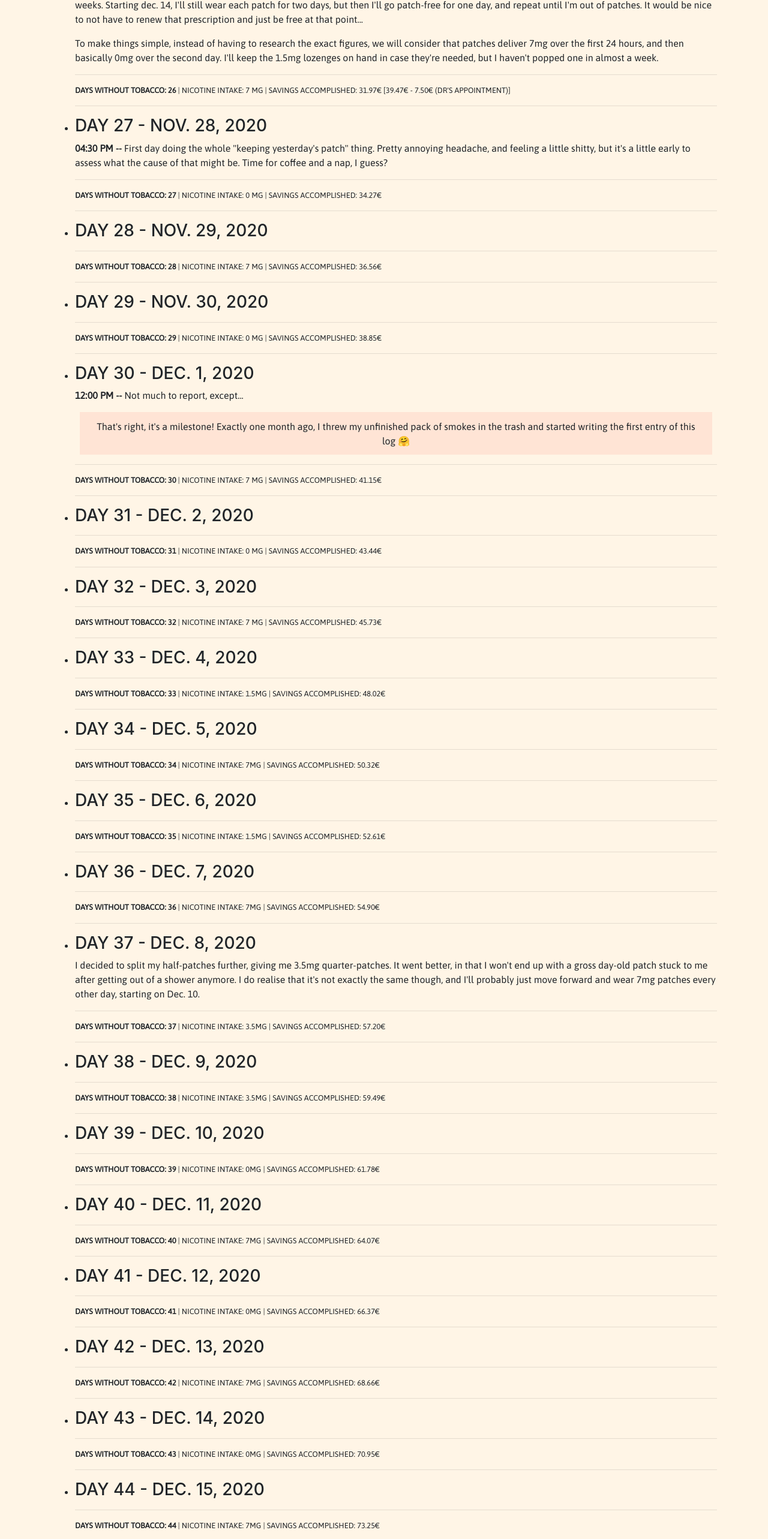
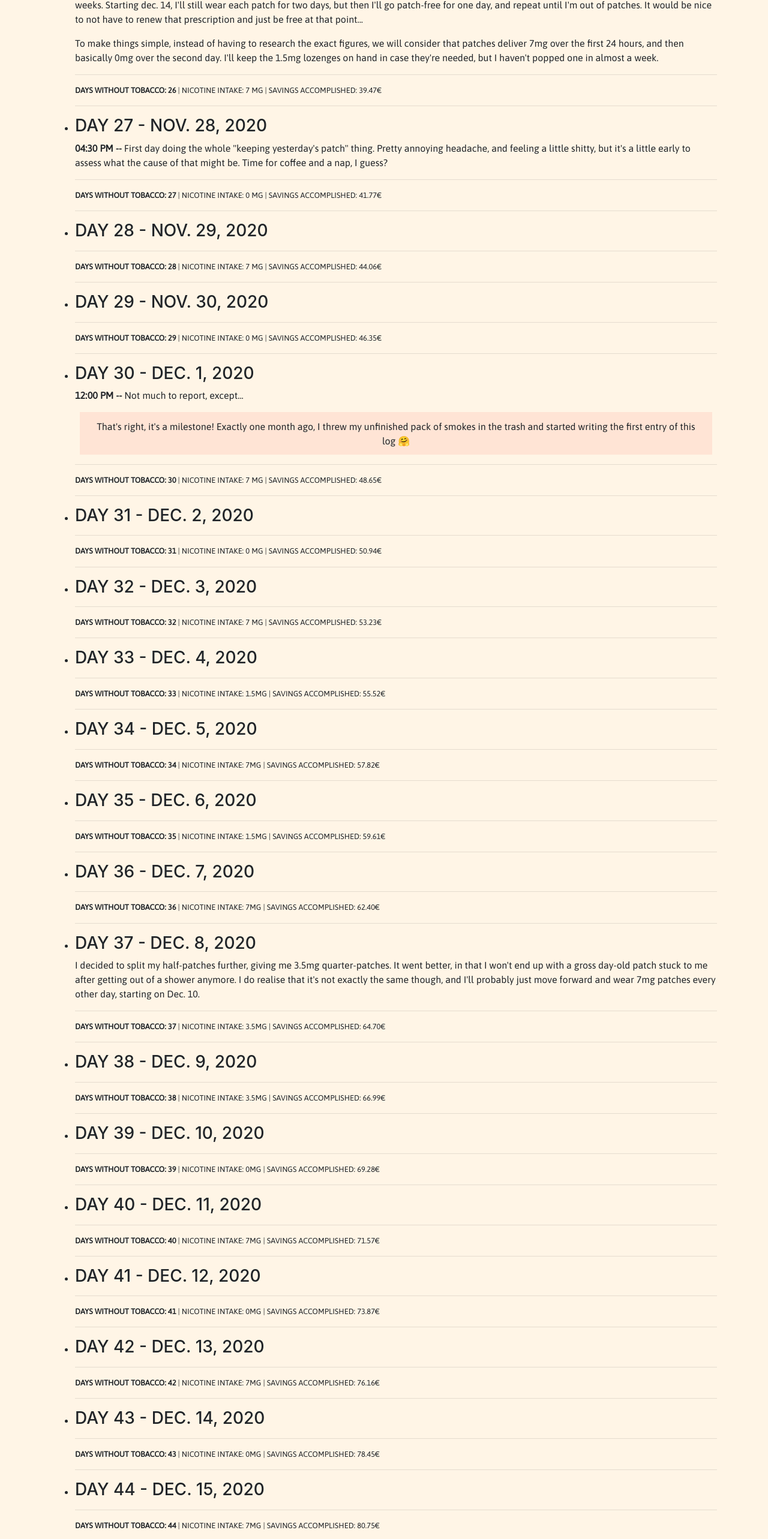
Before and after one commit to draialexis/alexisdrai, an Angular app: page / in a window 1280 px wide. Shown: the part 7077-9643 px from the top of the page at 60% size. Built offline with nearby package versions, Linux system fonts and the light colour scheme.

Commit message:
Add entry for day 50 + corrected savings

```diff
--- a/src/app/components/smokefree/smokefree.component.html
+++ b/src/app/components/smokefree/smokefree.component.html
@@ -336,7 +336,7 @@
       they're needed, but I haven't popped one in almost a week.</p>
     <hr>
     <p class="small-print text-uppercase"><strong>days without tobacco: 26</strong> | nicotine intake: 7 mg | savings
-      accomplished: 31.97€ [39.47€ - 7.50€ (Dr's appointment)]</p>
+      accomplished: 39.47€</p>
     <hr>
   </li>
   <li>
@@ -346,21 +346,21 @@
       coffee and a nap, I guess?</p>
     <hr>
     <p class="small-print text-uppercase"><strong>days without tobacco: 27</strong> | nicotine intake: 0 mg | savings
-      accomplished: 34.27€</p>
+      accomplished: 41.77€</p>
     <hr>
   </li>
   <li>
     <h3 class="text-uppercase">Day 28 - nov. 29, 2020</h3>
     <hr>
     <p class="small-print text-uppercase"><strong>days without tobacco: 28</strong> | nicotine intake: 7 mg | savings
-      accomplished: 36.56€</p>
+      accomplished: 44.06€</p>
     <hr>
   </li>
   <li>
     <h3 class="text-uppercase">Day 29 - nov. 30, 2020</h3>
     <hr>
     <p class="small-print text-uppercase"><strong>days without tobacco: 29</strong> | nicotine intake: 0 mg | savings
-      accomplished: 38.85€</p>
+      accomplished: 46.35€</p>
     <hr>
   </li>
   <li>
@@ -370,49 +370,49 @@
       of smokes in the trash and started writing the first entry of this log&nbsp;🤗</p>
     <hr>
     <p class="small-print text-uppercase"><strong>days without tobacco: 30</strong> | nicotine intake: 7 mg | savings
-      accomplished: 41.15€</p>
+      accomplished: 48.65€</p>
     <hr>
   </li>
   <li>
     <h3 class="text-uppercase">Day 31 - dec. 2, 2020</h3>
     <hr>
     <p class="small-print text-uppercase"><strong>days without tobacco: 31</strong> | nicotine intake: 0 mg | savings
-      accomplished: 43.44€</p>
+      accomplished: 50.94€</p>
     <hr>
   </li>
   <li>
     <h3 class="text-uppercase">Day 32 - dec. 3, 2020</h3>
     <hr>
     <p class="small-print text-uppercase"><strong>days without tobacco: 32</strong> | nicotine intake: 7 mg | savings
-      accomplished: 45.73€</p>
+      accomplished: 53.23€</p>
     <hr>
   </li>
   <li>
     <h3 class="text-uppercase">Day 33 - dec. 4, 2020</h3>
     <hr>
     <p class="small-print text-uppercase"><strong>days without tobacco: 33</strong> | nicotine intake: 1.5mg | savings
-      accomplished: 48.02€</p>
+      accomplished: 55.52€</p>
     <hr>
   </li>
   <li>
     <h3 class="text-uppercase">Day 34 - dec. 5, 2020</h3>
     <hr>
     <p class="small-print text-uppercase"><strong>days without tobacco: 34</strong> | nicotine intake: 7mg | savings
-      accomplished: 50.32€</p>
+      accomplished: 57.82€</p>
     <hr>
   </li>
   <li>
     <h3 class="text-uppercase">Day 35 - dec. 6, 2020</h3>
     <hr>
     <p class="small-print text-uppercase"><strong>days without tobacco: 35</strong> | nicotine intake: 1.5mg | savings
-      accomplished: 52.61€</p>
+      accomplished: 59.61€</p>
     <hr>
   </li>
   <li>
     <h3 class="text-uppercase">Day 36 - dec. 7, 2020</h3>
     <hr>
     <p class="small-print text-uppercase"><strong>days without tobacco: 36</strong> | nicotine intake: 7mg | savings
-      accomplished: 54.90€</p>
+      accomplished: 62.40€</p>
     <hr>
   </li>
   <li>
@@ -423,91 +423,101 @@
       Dec. 10.</p>
     <hr>
     <p class="small-print text-uppercase"><strong>days without tobacco: 37</strong> | nicotine intake: 3.5mg | savings
-      accomplished: 57.20€</p>
+      accomplished: 64.70€</p>
     <hr>
   </li>
   <li>
     <h3 class="text-uppercase">Day 38 - dec. 9, 2020</h3>
     <hr>
     <p class="small-print text-uppercase"><strong>days without tobacco: 38</strong> | nicotine intake: 3.5mg | savings
-      accomplished: 59.49€</p>
+      accomplished: 66.99€</p>
     <hr>
   </li>
   <li>
     <h3 class="text-uppercase">Day 39 - dec. 10, 2020</h3>
     <hr>
     <p class="small-print text-uppercase"><strong>days without tobacco: 39</strong> | nicotine intake: 0mg | savings
-      accomplished: 61.78€</p>
+      accomplished: 69.28€</p>
     <hr>
   </li>
   <li>
     <h3 class="text-uppercase">Day 40 - dec. 11, 2020</h3>
     <hr>
     <p class="small-print text-uppercase"><strong>days without tobacco: 40</strong> | nicotine intake: 7mg | savings
-      accomplished: 64.07€</p>
+      accomplished: 71.57€</p>
     <hr>
   </li>
   <li>
     <h3 class="text-uppercase">Day 41 - dec. 12, 2020</h3>
     <hr>
     <p class="small-print text-uppercase"><strong>days without tobacco: 41</strong> | nicotine intake: 0mg | savings
-      accomplished: 66.37€</p>
+      accomplished: 73.87€</p>
     <hr>
   </li>
   <li>
     <h3 class="text-uppercase">Day 42 - dec. 13, 2020</h3>
     <hr>
     <p class="small-print text-uppercase"><strong>days without tobacco: 42</strong> | nicotine intake: 7mg | savings
-      accomplished: 68.66€</p>
+      accomplished: 76.16€</p>
     <hr>
   </li>
   <li>
     <h3 class="text-uppercase">Day 43 - dec. 14, 2020</h3>
     <hr>
     <p class="small-print text-uppercase"><strong>days without tobacco: 43</strong> | nicotine intake: 0mg | savings
-      accomplished: 70.95€</p>
+      accomplished: 78.45€</p>
     <hr>
   </li>
   <li>
     <h3 class="text-uppercase">Day 44 - dec. 15, 2020</h3>
     <hr>
     <p class="small-print text-uppercase"><strong>days without tobacco: 44</strong> | nicotine intake: 7mg | savings
-      accomplished: 73.25€</p>
+      accomplished: 80.75€</p>
     <hr>
   </li>
   <li>
     <h3 class="text-uppercase">Day 45 - dec. 16, 2020</h3>
     <hr>
     <p class="small-print text-uppercase"><strong>days without tobacco: 45</strong> | nicotine intake: 0mg | savings
-      accomplished: 75.54€</p>
+      accomplished: 83.04€</p>
     <hr>
   </li>
   <li>
     <h3 class="text-uppercase">Day 46 - dec. 17, 2020</h3>
     <hr>
     <p class="small-print text-uppercase"><strong>days without tobacco: 46</strong> | nicotine intake: 0mg | savings
-      accomplished: 77.83€</p>
+      accomplished: 85.33€</p>
     <hr>
   </li>
   <li>
     <h3 class="text-uppercase">Day 47 - dec. 18, 2020</h3>
     <hr>
     <p class="small-print text-uppercase"><strong>days without tobacco: 47</strong> | nicotine intake: 7mg | savings
-      accomplished: 80.12€</p>
+      accomplished: 87.62€</p>
     <hr>
   </li>
   <li>
     <h3 class="text-uppercase">Day 48 - dec. 19, 2020</h3>
     <hr>
     <p class="small-print text-uppercase"><strong>days without tobacco: 48</strong> | nicotine intake: 0mg | savings
-      accomplished: 82.42€</p>
+      accomplished: 89.92€</p>
     <hr>
   </li>
   <li>
-    <h3 id="smokefree" class="text-uppercase">Day 49 - dec. 20, 2020</h3>
+    <h3 class="text-uppercase">Day 49 - dec. 20, 2020</h3>
     <hr>
     <p class="small-print text-uppercase"><strong>days without tobacco: 49</strong> | nicotine intake: 0mg | savings
-      accomplished: 84.71€</p>
+      accomplished: 92.21€</p>
+    <hr>
+  </li>
+  <li>
+    <h3 id="smokefree" class="text-uppercase">Day 50 - dec. 21, 2020</h3>
+    <p>Forgot to put on a patch. It was fine.</p>
+    <p class="flex-center milestone">Milestone! While Jupiter and Saturn were trying to act all cool and stuff with
+      their convergence business, I was spending my fiftieth day smoke-free -- and round numbers are pretty cool too&nbsp;🤗</p>
+    <hr>
+    <p class="small-print text-uppercase"><strong>days without tobacco: 50</strong> | nicotine intake: 0mg | savings
+      accomplished: 94.50€</p>
     <hr>
   </li>
 </ul>
```
